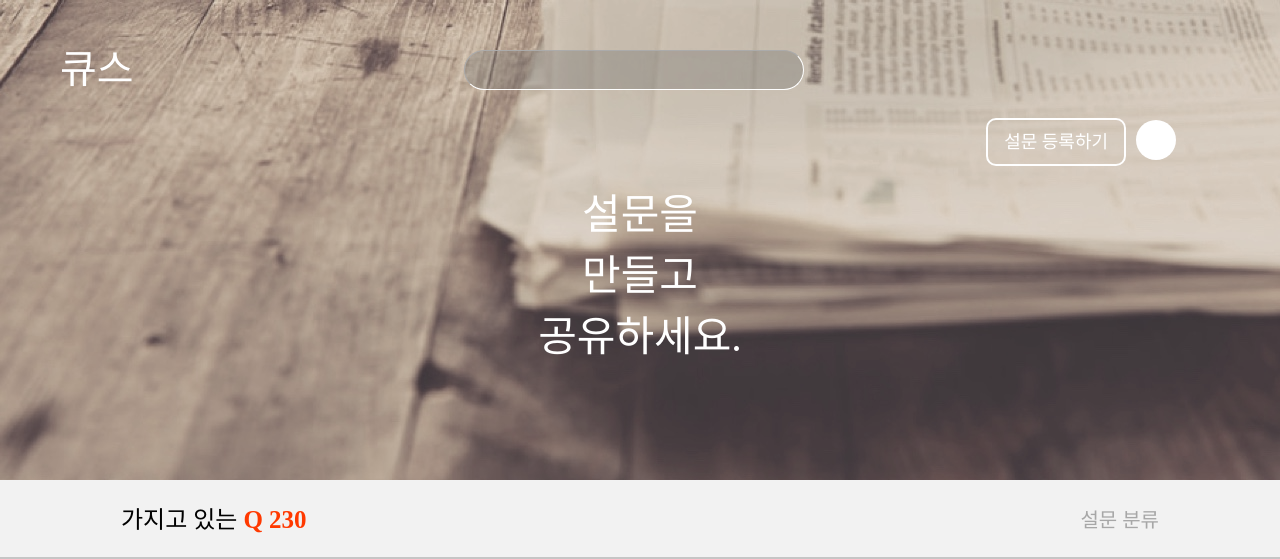
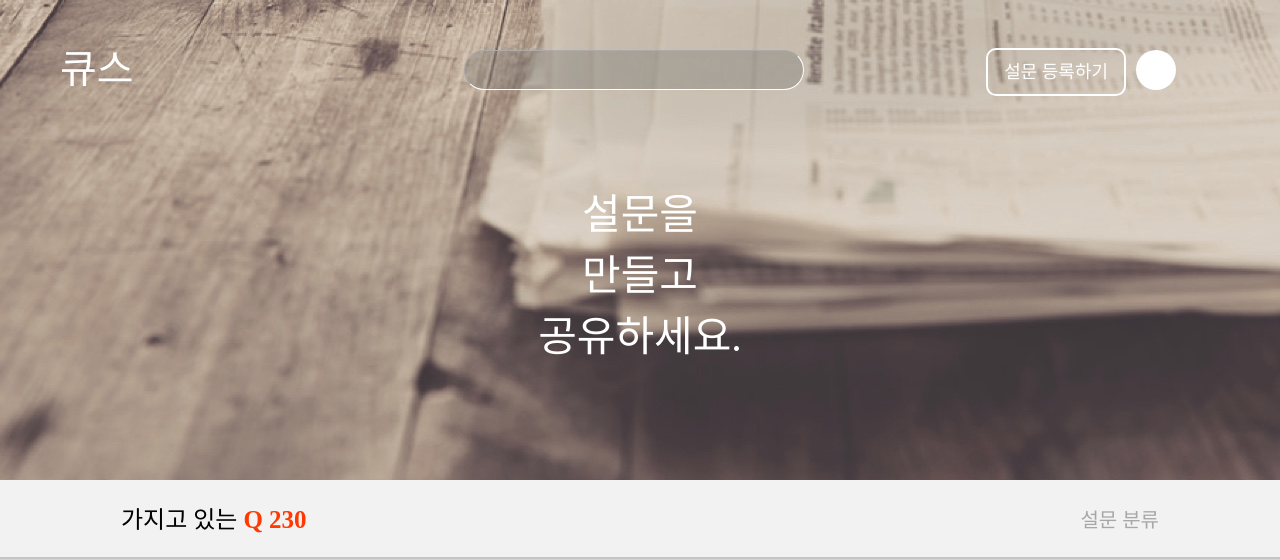
Before and after one commit to bdh1011/Ques, a Python web app: template app/templates/main.html in a window 1280 px wide. Shown: the top 559 px of the page. Run offline with Jinja, Linux system fonts and the light colour scheme; the template is opened without the code that fills it, so the values that code supplies are empty; some web fonts are replaced.

Commit message:
Update top.css

```diff
--- a/app/static/css/top.css
+++ b/app/static/css/top.css
@@ -150,8 +150,6 @@ a{
 		position: relative;
 		margin: 0 auto;
 		margin-top: 30px;
-		left: 50%;
-		margin-left: -310px;
 		border-width: 1px;
 		border-radius: 25px;
 		border-color:#fff;
@@ -165,6 +163,21 @@ a{
 		margin: 0 42px;
 		margin-left: 0;
 		margin-right: 60px;
+	}
+
+	#navbar form{
+		margin: 0 auto;
+		left: 50%;
+		margin-left: -310px;
+
+		width: 340px;
+		display: inline;
+		position: relative;
+	}
+
+	#navbar ul{
+		position: relative;
+		float: right;
 	}
 
 	#navbar ul li ul{
```
